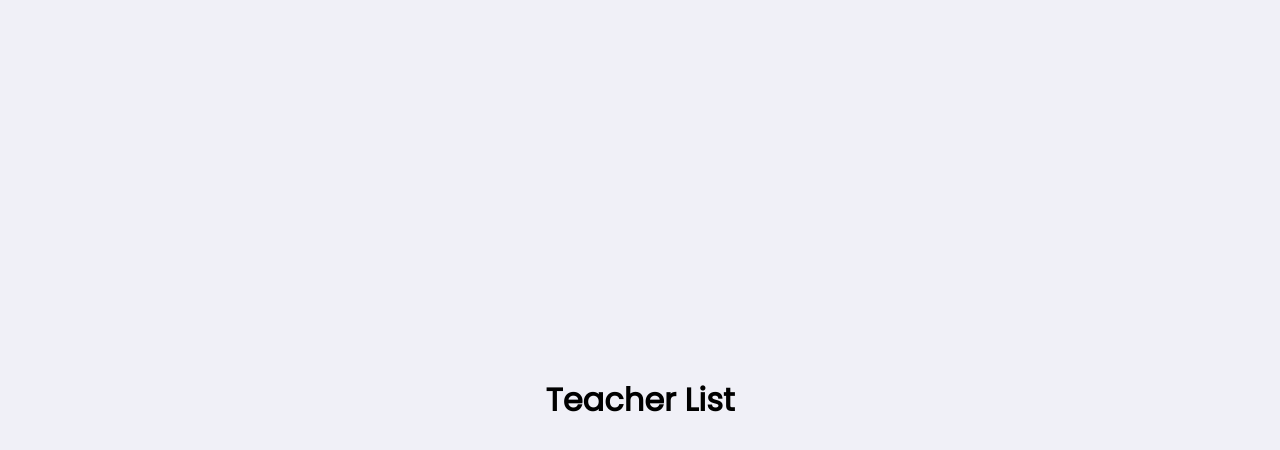
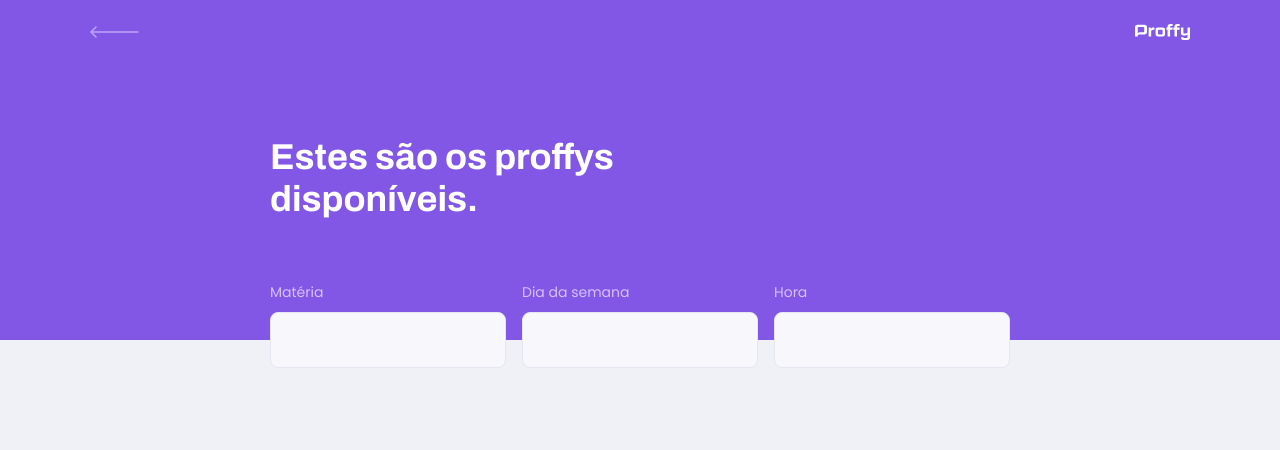
Before and after one commit to tabaesso/proffy, a React (Create React App) app in the folder web/: page /study in a window 1280 px wide. Shown: the top 450 px of the page. Built offline with nearby package versions, Linux system fonts and the light colour scheme.

Commit message:
estilizando teacher list e extraindo componente header

```diff
--- /dev/null
+++ b/web/src/components/PageHeader/index.tsx
@@ -0,0 +1,31 @@
+import React from 'react';
+import { Link } from 'react-router-dom';
+
+import logoImg from '../../assets/images/logo.svg';
+import backIcon from '../../assets/images/icons/back.svg';
+
+import './styles.css';
+
+interface PageHeaderProps {
+    title: string;
+}
+
+const PageHeader: React.FC<PageHeaderProps> = (props) => {
+    return (
+        <header className="page-header">
+            <div className="top-bar-container">
+                <Link to="/">
+                    <img src={backIcon} alt="Voltar"/>
+                </Link>
+                <img src={logoImg} alt="Proffy"/>
+            </div>
+
+            <div className="header-content">
+                <strong>{props.title}</strong>
+                {props.children}
+            </div>
+        </header>
+    );
+}
+
+export default PageHeader;
--- /dev/null
+++ b/web/src/components/PageHeader/styles.css
@@ -0,0 +1,66 @@
+.page-header {
+    display: flex;
+    flex-direction: column;
+    background-color: var(--color-primary);
+}
+
+.page-header .top-bar-container {
+    width: 90%;
+    margin: 0 auto;
+    display: flex;
+    justify-content: space-between;
+    align-items: center;
+    color: var(--color-text-in-primary);
+    padding: 1.6rem 0;
+}
+
+.page-header .top-bar-container a {
+    height: 3.2rem;
+    transition: opacity 0.2s;
+}
+
+.page-header .top-bar-container a:hover {
+    opacity: 0.6;
+}
+
+.page-header .top-bar-container > img {
+    height: 1.6rem;
+}
+
+.page-header .header-content {
+    width: 90%;
+    margin: 0 auto;
+    position: relative;
+    margin: 3.2rem auto;
+}
+
+.page-header .header-content strong {
+    font: 700 3.6rem Archivo;
+    line-height: 4.2rem;
+    color: var(--color-title-in-primary);
+}
+
+@media (min-width: 700px) {
+    .page-header {
+        height: 340px;
+    }
+
+    .page-header .top-bar-container {
+        max-width: 1100px;
+    }
+
+    .page-header .header-content {
+        flex: 1;
+        max-width: 740px;
+        margin: 0 auto;
+        padding-bottom: 48px;
+        display: flex;
+        flex-direction: column;
+        justify-content: center;
+        align-items: flex-start;
+    }
+
+    .page-header .header-content strong {
+        max-width: 350px;
+    }
+}
--- a/web/src/pages/TeacherForm/index.tsx
+++ b/web/src/pages/TeacherForm/index.tsx
@@ -1,8 +1,12 @@
 import React from 'react';
+
+import PageHeader from '../../components/PageHeader';
 
 function TeacherForm () {
     return (
-        <h1>Teacher Form</h1>
+        <div id="page-teacher-form" className="container">
+            <PageHeader title="Que incrível você quer dar aulas." />
+        </div>
     );
 }
 
--- a/web/src/pages/TeacherList/index.tsx
+++ b/web/src/pages/TeacherList/index.tsx
@@ -1,8 +1,31 @@
 import React from 'react';
+import { Link } from 'react-router-dom';
+
+import './styles.css';
+import PageHeader from '../../components/PageHeader';
 
 function TeacherList () {
     return (
-        <h1>Teacher List</h1>
+        <div id="page-teacher-list" className="container">
+            <PageHeader title="Estes são os proffys disponíveis.">
+                <form id="search-teachers">
+                    <div className="input-block">
+                        <label htmlFor="subject">Matéria</label>
+                        <input type="text" id="subject" />
+                    </div>
+
+                    <div className="input-block">
+                        <label htmlFor="week_day">Dia da semana</label>
+                        <input type="text" id="week_day" />
+                    </div>
+
+                    <div className="input-block">
+                        <label htmlFor="time">Hora</label>
+                        <input type="text" id="time" />
+                    </div>
+                </form>
+            </PageHeader>
+        </div>
     );
 }
 
--- /dev/null
+++ b/web/src/pages/TeacherList/styles.css
@@ -0,0 +1,65 @@
+#page-teacher-list {
+    width: 100vw;
+    height: 100vh;
+}
+
+#search-teachers {
+    margin-top: 3.2rem;
+}
+
+#search-teachers label {
+    color: var(--color-text-in-primary);
+}
+
+#search-teachers .input-block {
+    position: relative;
+}
+
+#search-teachers .input-block + .input-block {
+    margin-top: 1.4rem;
+}
+
+#search-teachers .input-block label {
+    font-size: 1.4rem;
+}
+
+#search-teachers .input-block input {
+    width: 100%;
+    height: 5.6rem;
+    margin-top: 0.8rem;
+    border-radius: 0.8rem;
+    background: var(--color-input-background);
+    border: 1px solid var(--color-line-in-white);
+    outline: 0;
+    padding: 0 1.6rem;
+    font: 1.6rem Archivo;
+}
+
+#search-teachers .input-block:focus-within::after {
+    width: calc(100% - 3.2rem);
+    height: 2px;
+    content: '';
+    background: var(--color-primary-light);
+    position: absolute;
+    left: 1.6rem;
+    right: 1.6rem;
+    bottom: 0;
+}
+
+@media (min-width: 700px) {
+    #page-teacher-list {
+        max-width: 100%;
+    }
+
+    #search-teachers {
+        display: grid;
+        grid-template-columns: repeat(3, 1fr);
+        column-gap: 16px;
+        position: absolute;
+        bottom: -28px;
+    }
+
+    #search-teachers .input-block + .input-block {
+        margin-top: 0;
+    }
+}
```
